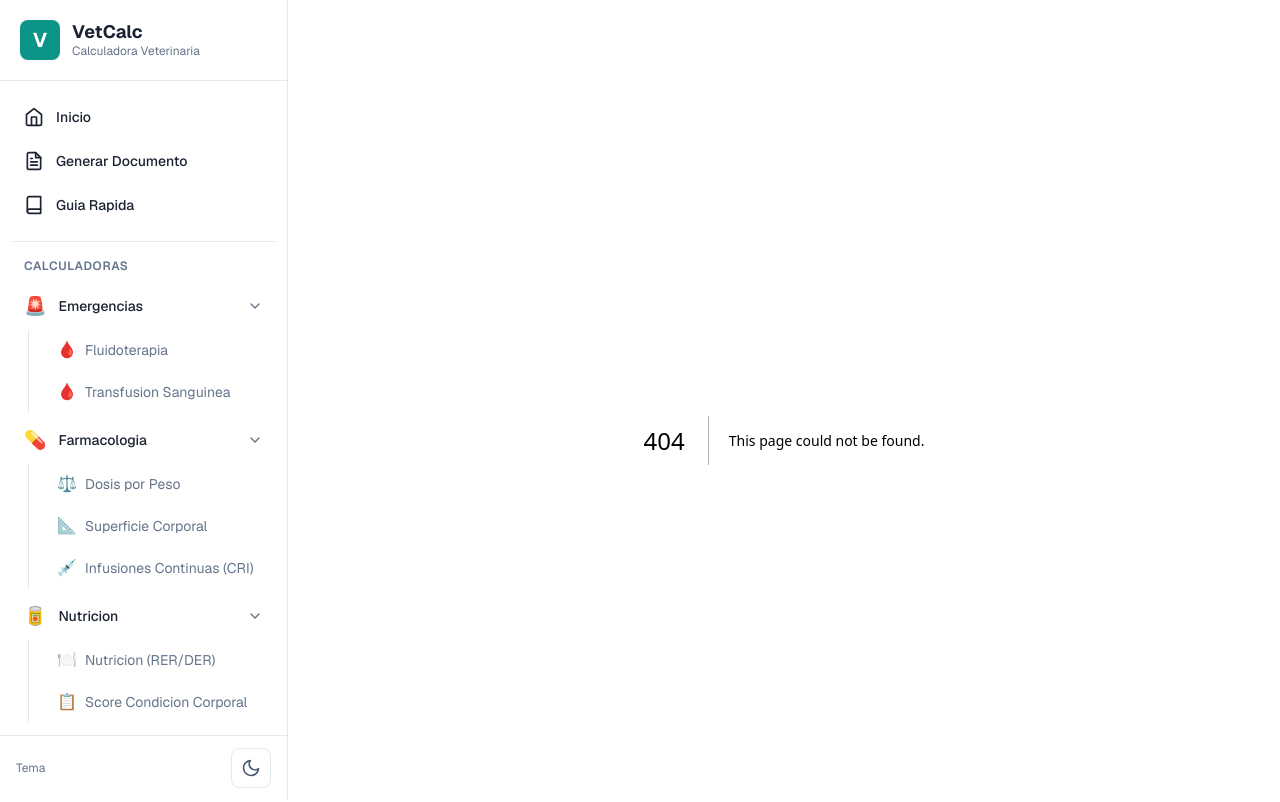
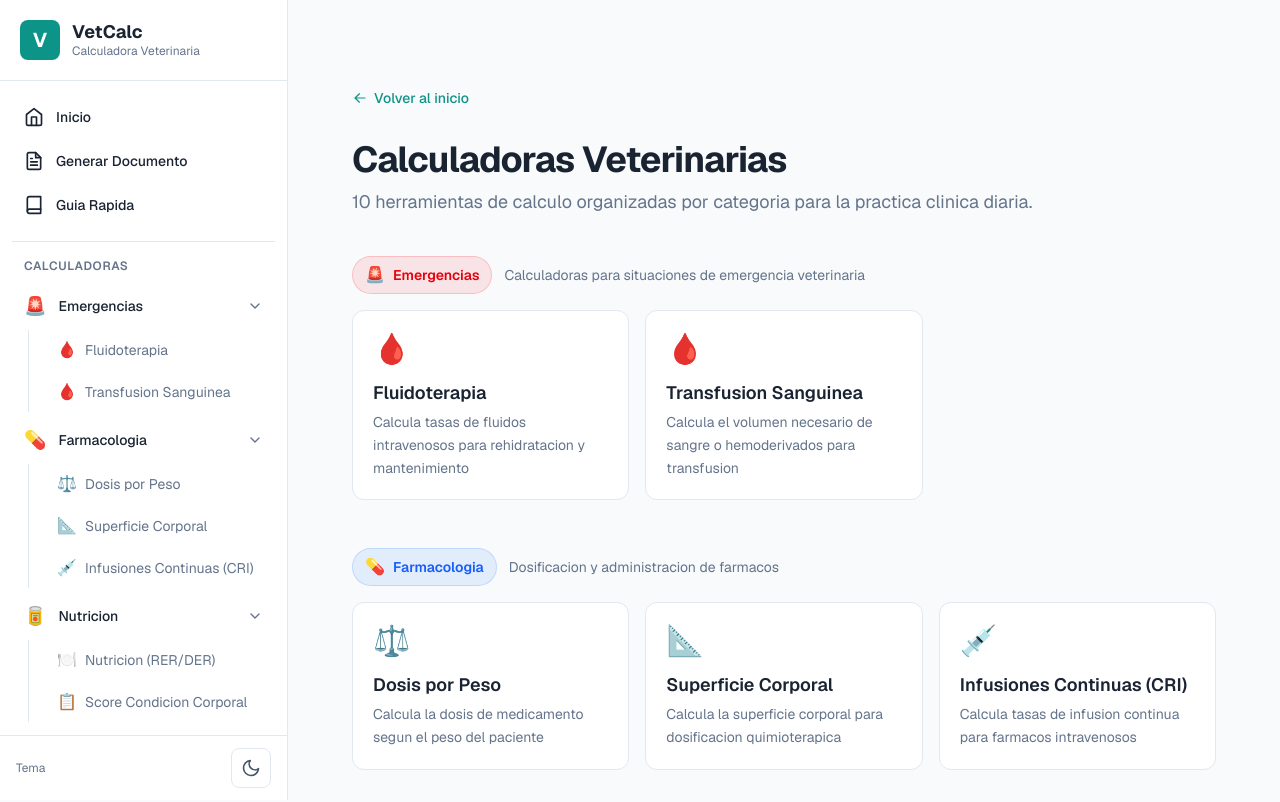
Before and after one commit to JAL117/Vet, a Next.js app: page /calculadoras in a window 1280 px wide. Before the commit this address had no page. Shown: the top 802 px of the page. Built offline with nearby package versions, Linux system fonts and the light colour scheme.

Commit message:
feat: add calculators index page organized by category

```diff
--- /dev/null
+++ b/src/app/calculadoras/page.tsx
@@ -0,0 +1,101 @@
+import Link from "next/link";
+import {
+  calculators,
+  categories,
+  getCalculatorsByCategory,
+} from "@/lib/calculators";
+import type { CategoryInfo } from "@/lib/calculators";
+
+export const metadata = {
+  title: "Calculadoras - VetCalc",
+  description:
+    "Todas las calculadoras veterinarias disponibles organizadas por categoria",
+};
+
+function CategorySection({ category }: { category: CategoryInfo }) {
+  const items = getCalculatorsByCategory(category.name);
+  if (items.length === 0) return null;
+
+  return (
+    <section>
+      <div className="mb-4 flex items-center gap-3">
+        <span
+          className={`inline-flex items-center gap-2 rounded-full border px-3 py-1.5 text-sm font-semibold ${category.color}`}
+        >
+          <span className="text-base">{category.icon}</span>
+          {category.name}
+        </span>
+        <p className="text-sm text-muted">{category.description}</p>
+      </div>
+      <div className="grid gap-4 sm:grid-cols-2 lg:grid-cols-3">
+        {items.map((calc) => (
+          <Link
+            key={calc.id}
+            href={calc.path}
+            className="group rounded-xl border border-border bg-surface p-5 transition-all hover:border-primary/40 hover:shadow-md hover:shadow-primary/5"
+          >
+            <div className="mb-3 text-3xl">{calc.icon}</div>
+            <h3 className="mb-1 text-lg font-semibold text-foreground group-hover:text-primary transition-colors">
+              {calc.name}
+            </h3>
+            <p className="text-sm leading-relaxed text-muted">
+              {calc.description}
+            </p>
+          </Link>
+        ))}
+      </div>
+    </section>
+  );
+}
+
+export default function CalculadorasPage() {
+  return (
+    <div className="min-h-screen bg-background text-foreground">
+      <div className="mx-auto max-w-5xl px-4 py-12 sm:px-6 lg:px-8">
+        <Link
+          href="/"
+          className="mb-8 inline-flex items-center gap-1.5 text-sm font-medium text-primary hover:underline"
+        >
+          <svg
+            xmlns="http://www.w3.org/2000/svg"
+            viewBox="0 0 20 20"
+            fill="currentColor"
+            className="h-4 w-4"
+          >
+            <path
+              fillRule="evenodd"
+              d="M17 10a.75.75 0 01-.75.75H5.612l4.158 3.96a.75.75 0 11-1.04 1.08l-5.5-5.25a.75.75 0 010-1.08l5.5-5.25a.75.75 0 111.04 1.08L5.612 9.25H16.25A.75.75 0 0117 10z"
+              clipRule="evenodd"
+            />
+          </svg>
+          Volver al inicio
+        </Link>
+
+        <div className="mb-10">
+          <h1 className="mb-2 text-3xl font-bold tracking-tight text-foreground sm:text-4xl">
+            Calculadoras Veterinarias
+          </h1>
+          <p className="text-lg text-muted">
+            {calculators.length} herramientas de calculo organizadas por
+            categoria para la practica clinica diaria.
+          </p>
+        </div>
+
+        <div className="space-y-12">
+          {categories.map((category) => (
+            <CategorySection key={category.name} category={category} />
+          ))}
+        </div>
+
+        <div className="mt-12 border-t border-border pt-6 text-center text-sm text-muted">
+          <p>
+            Todos los calculos se realizan localmente en su navegador.{" "}
+            <Link href="/disclaimer" className="text-primary hover:underline">
+              Ver aviso legal
+            </Link>
+          </p>
+        </div>
+      </div>
+    </div>
+  );
+}
```
